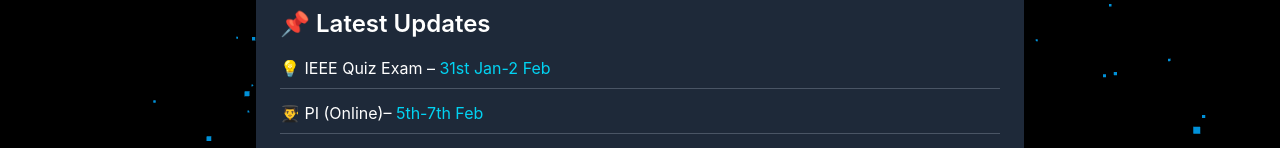
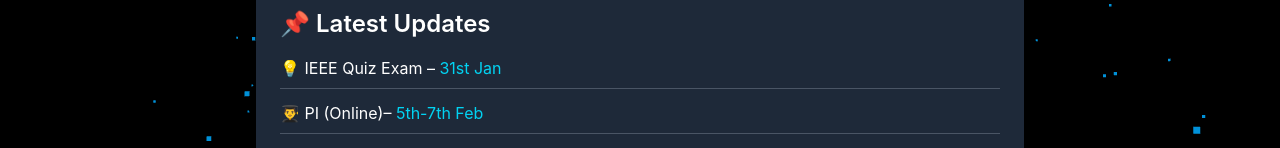
Before and after one commit to biswajit-2005/IEEE-Induction-2026, a React (Vite) app in the folder frontend/: page /dashboard in a window 1280 px wide. Shown: the part 476-624 px from the top of the page. Built offline with nearby package versions, Linux system fonts and the light colour scheme.

Commit message:
version 2

```diff
--- a/frontend/src/dashboard.jsx
+++ b/frontend/src/dashboard.jsx
@@ -84,7 +84,7 @@
           <ul className="space-y-3">
             <li className="border-b border-gray-600 pb-2">
               💡 IEEE Quiz Exam –{" "}
-              <span className="text-cyan-400">31st Jan-2 Feb</span>
+              <span className="text-cyan-400">31st Jan</span>
             </li>
             <li className="border-b border-gray-600 pb-2">
               👨‍🎓 PI (Online)– <span className="text-cyan-400">5th-7th Feb</span>
```
